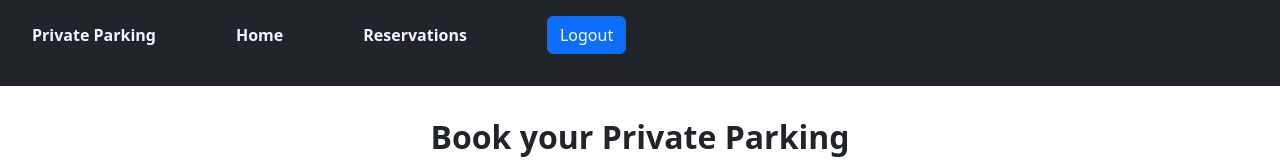
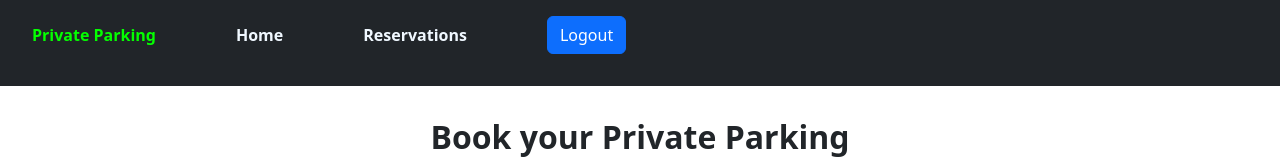
Before and after one commit to Zainab-Alzubair/private-parking-frontend, a React (Create React App) app: page /user-dashboard in a window 1280 px wide. In both pictures the pointer is over the link "Private Parking". Shown: the top 160 px of the page. Built offline with nearby package versions, Linux system fonts and the light colour scheme; no server answers.

Commit message:
Update style

```diff
--- a/src/components/admin-pages/AdminCharts.js
+++ b/src/components/admin-pages/AdminCharts.js
@@ -61,6 +61,7 @@ const AdminCharts = () => {
     <div className="admin-charts-container">
       {userData && (
         <div className="chart-container">
+          <h3>Users</h3>
           <Chart
             options={userData.options}
             series={userData.series}
@@ -71,6 +72,7 @@ const AdminCharts = () => {
       )}
       {slotData && (
         <div className="chart-container">
+              <h3>Slots</h3>
           <Chart
             options={slotData.options}
             series={slotData.series}
--- a/src/components/user-dashboard/nav-bar/NavBar.css
+++ b/src/components/user-dashboard/nav-bar/NavBar.css
@@ -78,3 +78,7 @@ label{
   justify-content: space-between;
   align-items: center;
 }
+
+.navbar-brand:hover {
+  color: #04ff00;
+}
```
